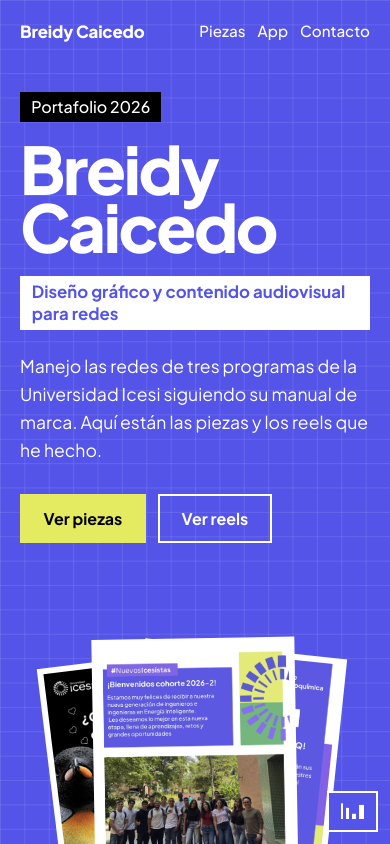
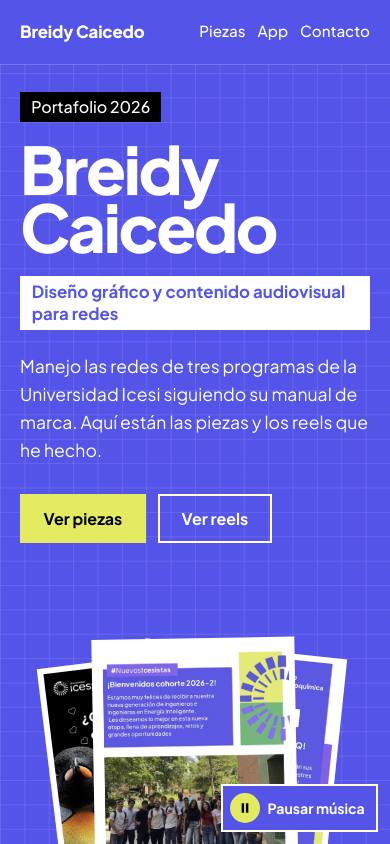
Before and after one commit to breidycaicedo/Portafolio-Breidy-Caicedo, a plain HTML site: page index.html in a window 390 px wide. Both pictures are taken after a click on the button "Poner música". Shown: the top 844 px of the page. Drawn offline with Linux system fonts and the light colour scheme.

Commit message:
Barra superior con fondo sólido y botón de música con play/pausa
Co-Authored-By: Claude Opus 5.5 <noreply@anthropic.com>
Claude-Session: https://claude.ai/code/session_01Ebtqok5jADhUVBZXgGNWCQ

```diff
--- a/index.html
+++ b/index.html
@@ -271,7 +271,10 @@
   </div>
 
   <button class="music" id="music-btn" type="button" aria-pressed="false" data-src="audio/musica.mp3">
-    <span class="music__bars" aria-hidden="true"><i></i><i></i><i></i><i></i></span>
+    <span class="music__icon" aria-hidden="true">
+      <svg class="music__play" viewBox="0 0 24 24"><path d="M8 5.5v13l10.5-6.5z"/></svg>
+      <svg class="music__pause" viewBox="0 0 24 24"><path d="M7 5h3.6v14H7zM13.4 5H17v14h-3.6z"/></svg>
+    </span>
     <span class="music__label">Poner música</span>
   </button>
 
--- a/styles.css
+++ b/styles.css
@@ -93,6 +93,8 @@ p { margin: 0; }
   display: flex; align-items: center; justify-content: space-between; gap: 16px;
   padding: 0 var(--pad);
   color: var(--blanco);
+  background: var(--azul);
+  box-shadow: 0 1px 0 rgba(255,255,255,.18);
   transition: background-color .2s, color .2s, box-shadow .2s;
 }
 .topbar.is-solid { background: var(--blanco); color: var(--azul); box-shadow: 0 1px 0 var(--gris2); }
@@ -391,20 +393,16 @@ p { margin: 0; }
 .music {
   position: fixed; right: 18px; bottom: 18px; z-index: 45;
   display: inline-flex; align-items: center; gap: 10px;
-  padding: .75em 1.05em; border: 2px solid var(--blanco); background: var(--negro); color: var(--blanco);
+  padding: .5em 1.05em .5em .5em; border: 2px solid var(--blanco); background: var(--negro); color: var(--blanco);
   font-weight: 700; font-size: .95rem; cursor: pointer;
 }
 .music:hover { background: var(--azul); }
 .music[aria-pressed="true"] { background: var(--azul); }
-.music__bars { display: flex; align-items: flex-end; gap: 3px; height: 16px; }
-.music__bars i { display: block; height: 100%; background: currentColor; transform-origin: 50% 100%; transform: scaleY(.45); }
-.music__bars i:nth-child(1) { width: 2px; } .music__bars i:nth-child(2) { width: 3px; }
-.music__bars i:nth-child(3) { width: 4px; } .music__bars i:nth-child(4) { width: 5px; }
-.music[aria-pressed="true"] .music__bars i { animation: eq .9s ease-in-out infinite alternate; }
-.music[aria-pressed="true"] .music__bars i:nth-child(2) { animation-delay: -.3s; }
-.music[aria-pressed="true"] .music__bars i:nth-child(3) { animation-delay: -.6s; }
-.music[aria-pressed="true"] .music__bars i:nth-child(4) { animation-delay: -.15s; }
-@keyframes eq { from { transform: scaleY(.25); } to { transform: scaleY(1); } }
+.music__icon { position: relative; width: 30px; height: 30px; flex: none; display: grid; place-items: center; border-radius: 50%; background: var(--amarillo); color: var(--negro); }
+.music__icon svg { width: 16px; height: 16px; fill: currentColor; }
+.music__pause { display: none; }
+.music[aria-pressed="true"] .music__play { display: none; }
+.music[aria-pressed="true"] .music__pause { display: block; }
 .music-on .cenefa.is-live i { transition: transform .08s linear; }
 .foot { padding-top: 22px; padding-bottom: 28px; font-size: .88rem; color: rgba(255,255,255,.78); }
 
@@ -454,8 +452,7 @@ p { margin: 0; }
 }
 @media (max-width: 560px) {
   body { font-size: 16px; }
-  .music { right: 12px; bottom: 12px; padding: .7em .8em; }
-  .music__label { position: absolute; width: 1px; height: 1px; overflow: hidden; clip: rect(0 0 0 0); white-space: nowrap; }
+  .music { right: 12px; bottom: 12px; padding: .5em .8em .5em .5em; font-size: .88rem; gap: 8px; }
   .topbar__nav a:nth-child(2), .topbar__nav a:nth-child(4) { display: none; }
   .topbar__nav { gap: 12px; }
   .appcase__stage { grid-template-columns: minmax(0, 1fr); }
```
